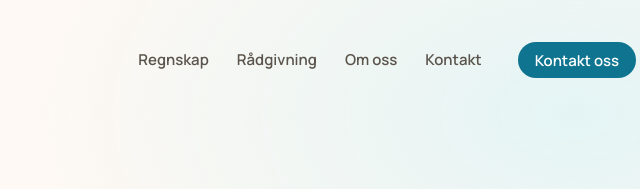
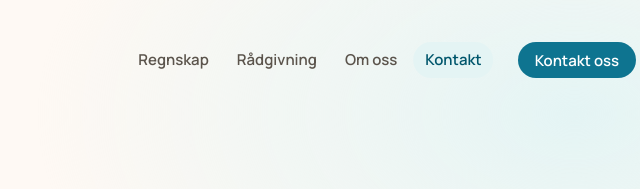
Before and after one commit to Sharu95/seva-nkokonomi-web, a website: page index.html in a window 1280 px wide. Shown: the top 189 px of the page, 583-1223 px from the left. Drawn offline with Linux system fonts and the light colour scheme.

Commit message:
feat: highlight the active section in the nav
- a pill slides to the link of the section in view and sets aria-current
- fades out over sections without a nav link

```diff
--- a/index.html
+++ b/index.html
@@ -64,6 +64,7 @@
     </script>
     <script src="js/header.js" defer></script>
     <script src="js/reveal.js" defer></script>
+    <script src="js/nav.js" defer></script>
     <script src="js/hero.js" defer></script>
   </head>
   <body>
--- /dev/null
+++ b/js/nav.js
@@ -0,0 +1,76 @@
+// Active-section indicator for the desktop nav: a pill that slides to the link of the section
+// currently in view, and aria-current on that link. Without JS the nav simply has no indicator.
+(() => {
+  const nav = document.querySelector(".site-nav");
+  if (!nav) return;
+
+  const links = [...nav.querySelectorAll('a[href^="#"]')];
+  const sections = links
+    .map((link) => ({ link, section: document.querySelector(link.getAttribute("href")) }))
+    .filter(({ section }) => section);
+  // Every <main> section, so a section without a nav link (e.g. the process) clears the indicator.
+  const allSections = [...document.querySelectorAll("main > section")];
+  if (!sections.length) return;
+
+  const indicator = document.createElement("span");
+  indicator.className = "site-nav__indicator";
+  indicator.setAttribute("aria-hidden", "true");
+  nav.prepend(indicator); // a sibling of the list, not inside it (only <li> belongs in a <ul>)
+
+  let current = null;
+
+  const place = (link) => {
+    if (!link) {
+      indicator.removeAttribute("data-visible");
+      return;
+    }
+    // Appearing from nothing: jump into place, then fade in (no slide from a stale spot).
+    const appearing = !indicator.hasAttribute("data-visible");
+    if (appearing) indicator.style.transition = "none";
+    // Measure against the nav itself; offsetLeft would be relative to the link's own <li>.
+    const left = link.getBoundingClientRect().left - nav.getBoundingClientRect().left;
+    indicator.style.width = `${link.offsetWidth}px`;
+    indicator.style.transform = `translateX(${left}px)`;
+    if (appearing) {
+      void indicator.offsetWidth;
+      indicator.style.transition = "";
+    }
+    indicator.setAttribute("data-visible", "");
+  };
+
+  const setActive = (link) => {
+    if (link === current) return;
+    current?.removeAttribute("aria-current");
+    link?.setAttribute("aria-current", "true");
+    current = link;
+    place(link);
+  };
+
+  // The active section is the last one whose top has passed 40% of the viewport height.
+  const update = () => {
+    const line = window.innerHeight * 0.4;
+    const passed = allSections.filter((section) => section.getBoundingClientRect().top <= line);
+    const section = passed.at(-1);
+    const atBottom = window.innerHeight + window.scrollY >= document.documentElement.scrollHeight - 2;
+    const target = atBottom ? sections.at(-1).section : section;
+    setActive(sections.find((entry) => entry.section === target)?.link ?? null);
+  };
+
+  let pending = false;
+  const schedule = () => {
+    if (pending) return;
+    pending = true;
+    requestAnimationFrame(() => {
+      pending = false;
+      update();
+    });
+  };
+
+  window.addEventListener("scroll", schedule, { passive: true });
+  window.addEventListener("resize", () => {
+    place(current);
+    schedule();
+  }, { passive: true });
+  document.fonts?.ready.then(() => place(current)).catch(() => {});
+  update();
+})();
--- a/styles/components/header.css
+++ b/styles/components/header.css
@@ -113,9 +113,38 @@
   padding: 0;
 }
 
+.site-nav {
+  position: relative;
+}
+
 .site-nav ul {
+  position: relative; /* above the indicator */
   display: flex;
   gap: var(--ds-space-2);
+}
+
+/* Active-section pill (js/nav.js). Slides between links; fades when no linked section is in view. */
+.site-nav__indicator {
+  position: absolute;
+  top: 50%;
+  left: 0;
+  height: var(--ds-size-control-sm);
+  margin-top: calc(-0.5 * var(--ds-size-control-sm));
+  border-radius: var(--ds-radius-full);
+  background: var(--ds-color-accent-subtle);
+  opacity: 0;
+  transition:
+    transform var(--ds-motion-spring-smooth-duration) var(--ds-motion-spring-smooth),
+    width var(--ds-motion-spring-smooth-duration) var(--ds-motion-spring-smooth),
+    opacity var(--ds-duration-base) var(--ds-easing-standard);
+}
+
+.site-nav__indicator[data-visible] {
+  opacity: 1;
+}
+
+.site-nav a[aria-current] {
+  color: var(--ds-color-accent-text);
 }
 
 .site-nav a {
@@ -134,7 +163,7 @@
 }
 
 @media (hover: hover) and (pointer: fine) {
-  .site-nav a:hover {
+  .site-nav a:not([aria-current]):hover {
     color: var(--ds-color-text-primary);
     background: var(--ds-color-surface-sunken);
   }
```
